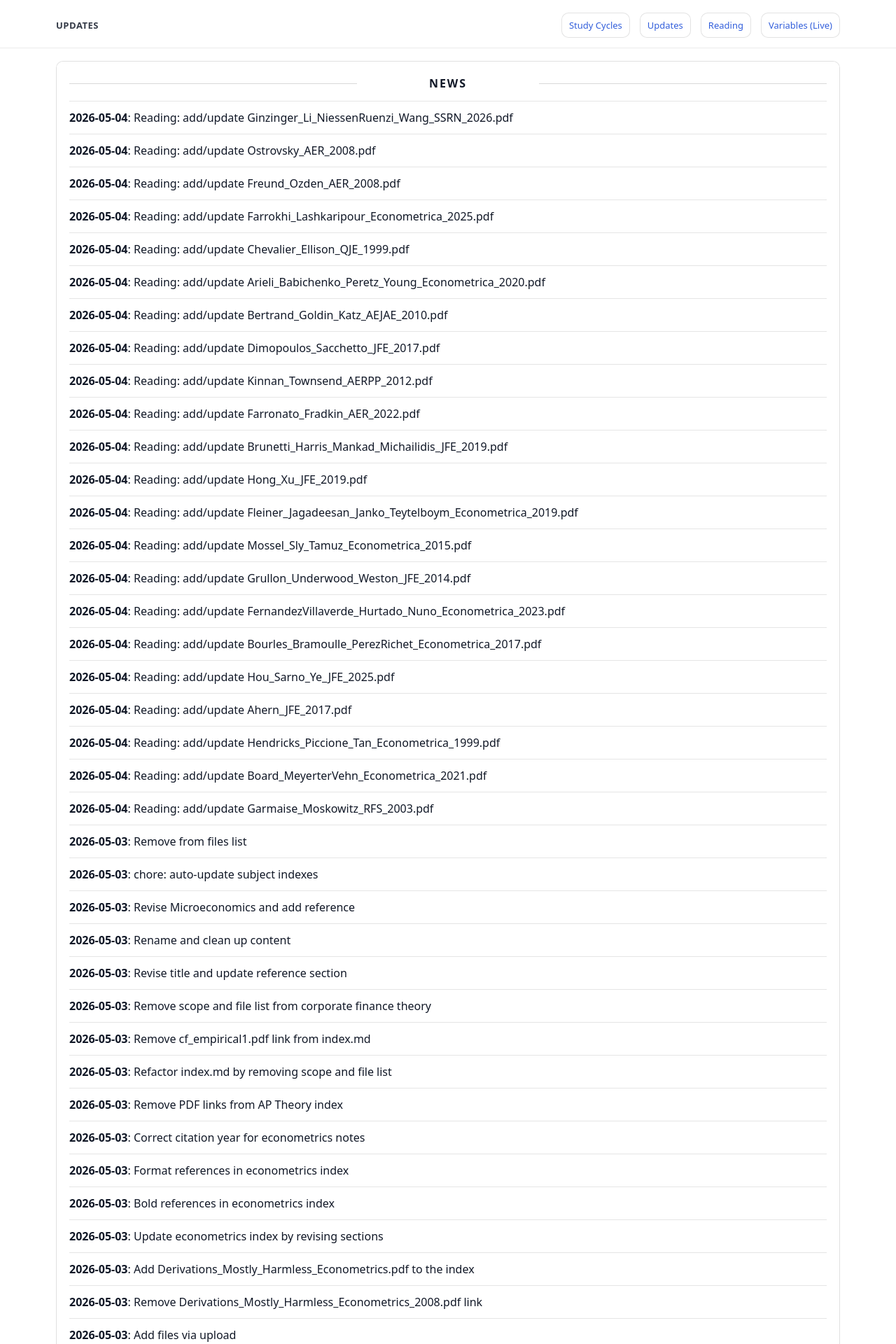
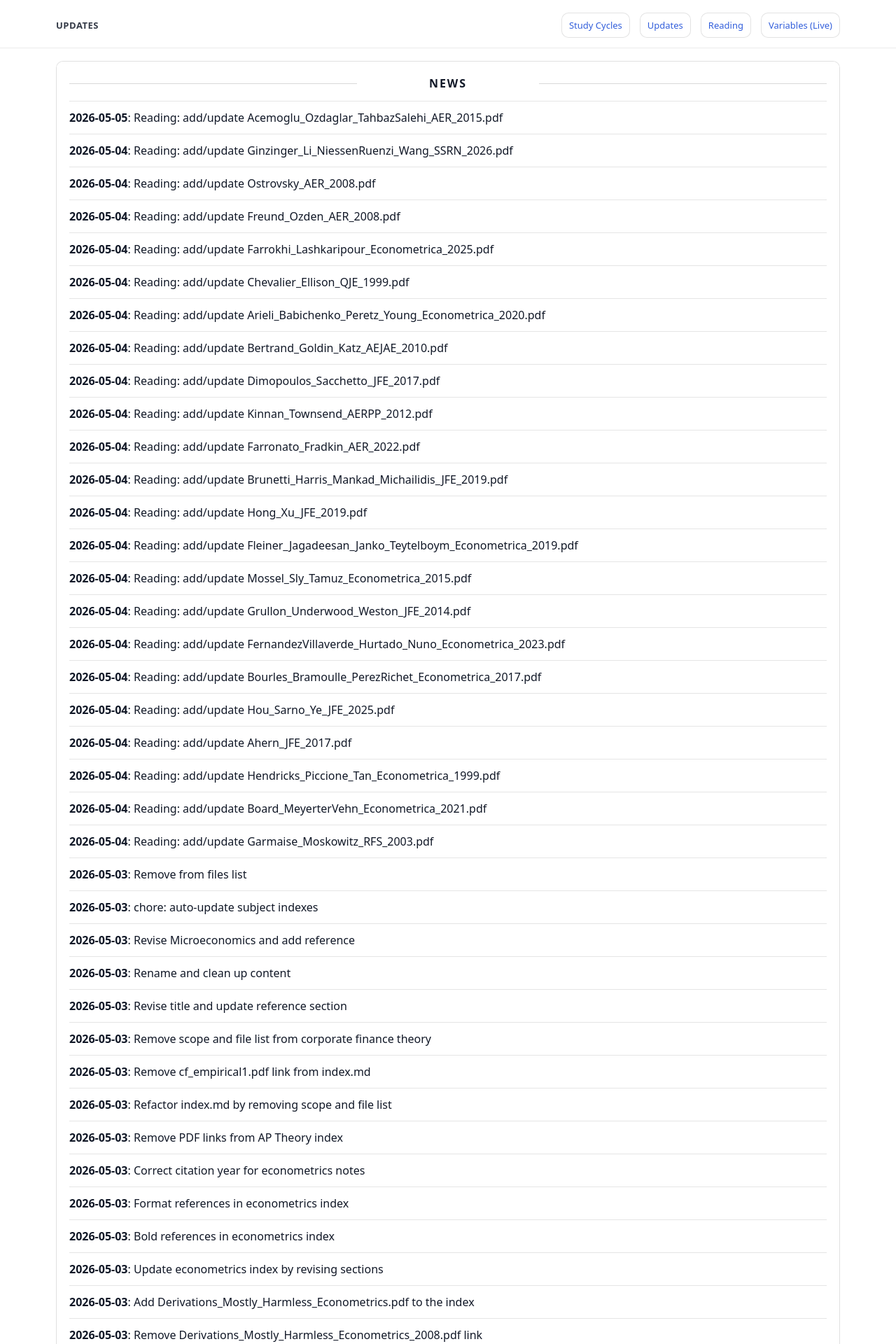
Before and after one commit to yaxinzn/study-archive, a Jekyll site: the page built from updates/index.md, in a window 1280 px wide. Shown: the top 1920 px of the page at 70% size. Built offline with Jekyll 4.4.1, drawn with Linux system fonts in a browser that asks for light colours; some of the changed text lies outside the part shown.

Commit message:
chore: update NEWS feed

```diff
--- a/_data/news.yml
+++ b/_data/news.yml
@@ -1,4 +1,7 @@
 # Auto-generated update history (sorted newest -> oldest). Do not edit manually.
+- ts: "1777927612"
+  date: "2026-05-05"
+  title: "Reading: add/update Acemoglu_Ozdaglar_TahbazSalehi_AER_2015.pdf"
 - ts: "1777898095"
   date: "2026-05-04"
   title: "Reading: add/update Ginzinger_Li_NiessenRuenzi_Wang_SSRN_2026.pdf"
```
